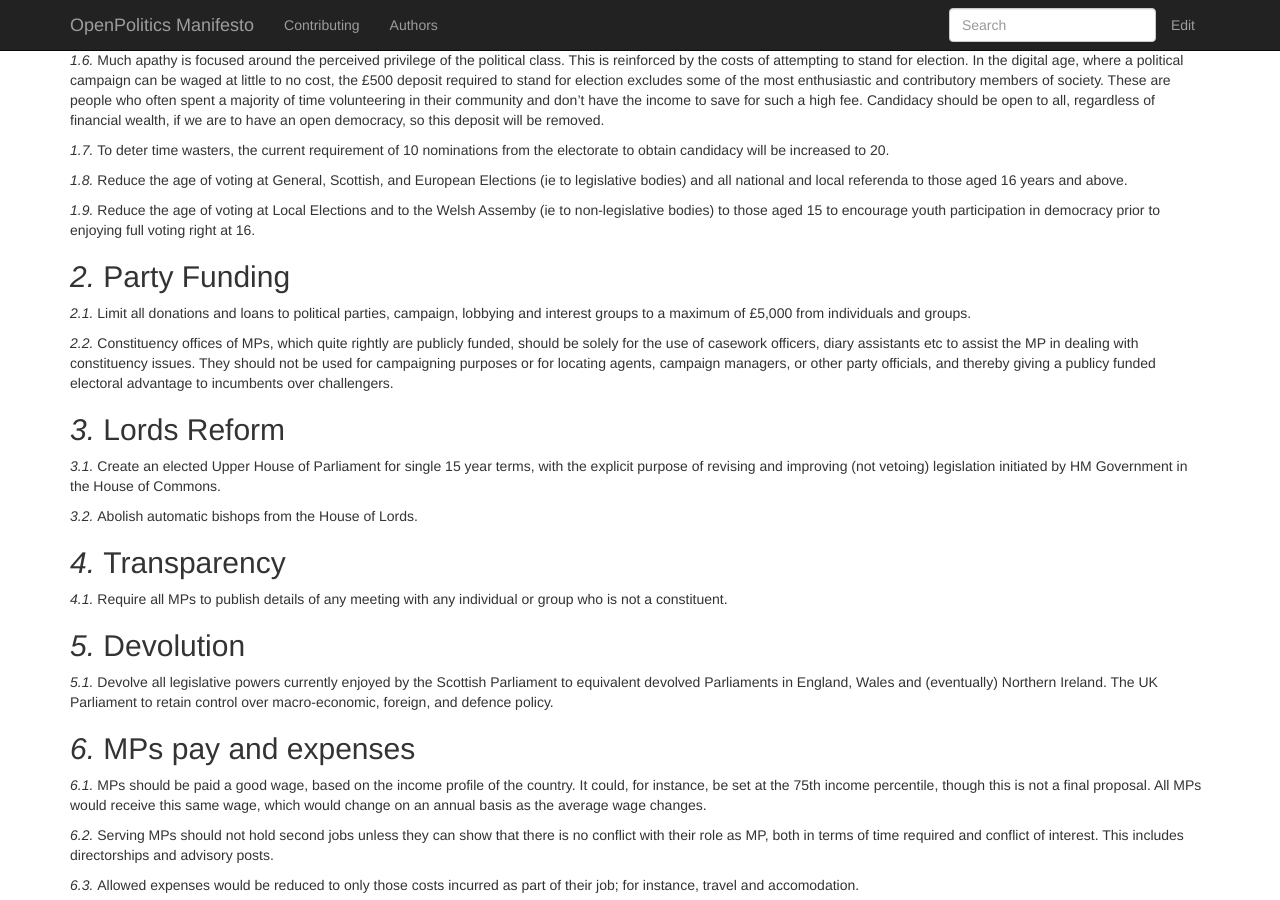
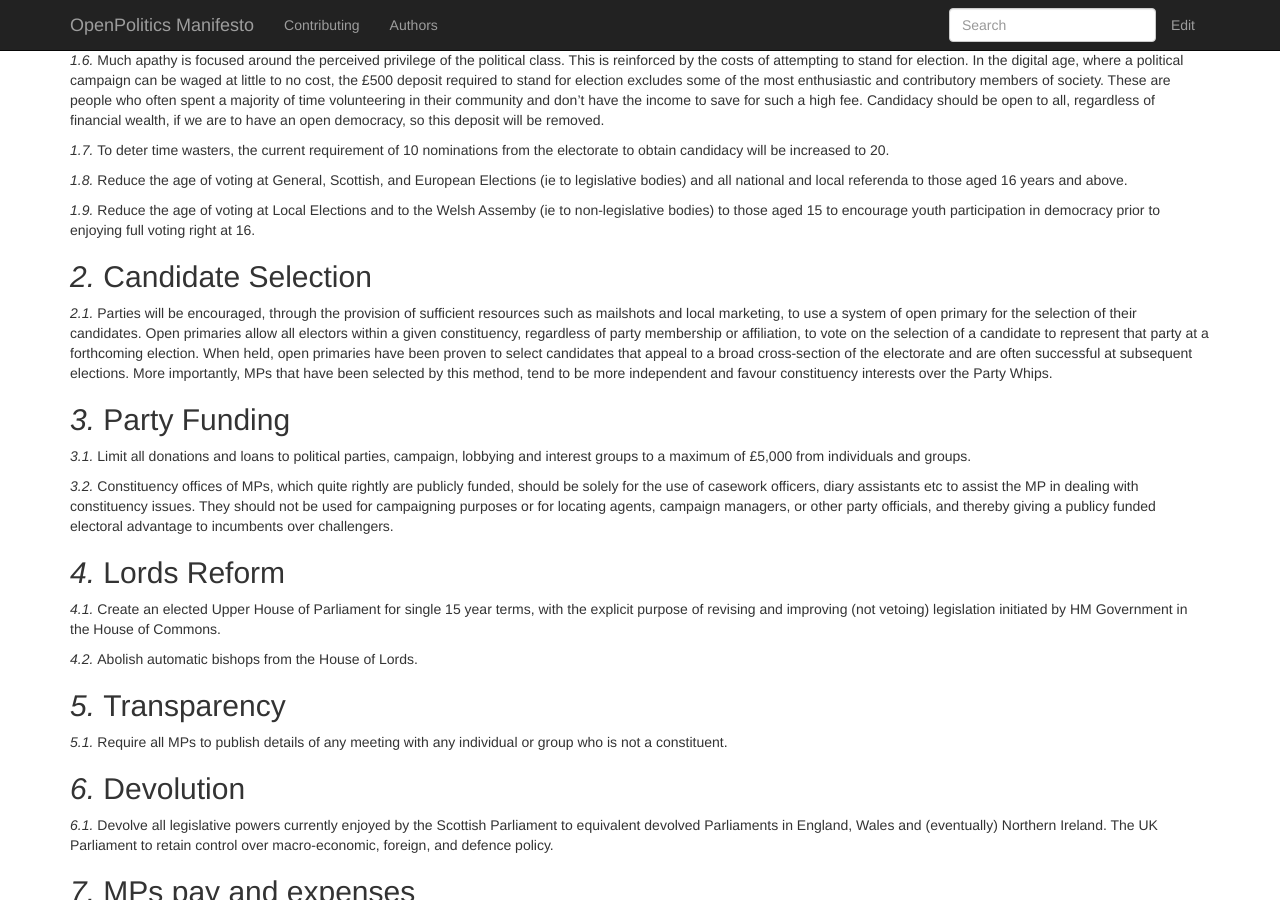
Before and after one commit to openpolitics/manifesto, a Jekyll site: the page built from democracy.md, in a window 1280 px wide and 900 px high, scrolled down 348 px. Built offline with Jekyll 4.4.1, drawn with Linux system fonts in a browser that asks for light colours; nearby versions of some CDN libraries.

Commit message:
Use of Open Primaries for Candidate Selection

```diff
--- a/democracy.md
+++ b/democracy.md
@@ -25,6 +25,10 @@ To deter time wasters, the current requirement of 10 nominations from the electo
 Reduce the age of voting at General, Scottish, and European Elections (ie to legislative bodies) and all national and local referenda to those aged 16 years and above.
 
 Reduce the age of voting at Local Elections and to the Welsh Assemby (ie to non-legislative bodies) to those aged 15 to encourage youth participation in democracy prior to enjoying full voting right at 16.
+
+## Candidate Selection
+
+Parties will be encouraged, through the provision of sufficient resources such as mailshots and local marketing, to use a system of open primary for the selection of their candidates. Open primaries allow all electors within a given constituency, regardless of party membership or affiliation, to vote on the selection of a candidate to represent that party at a forthcoming election. When held, open primaries have been proven to select candidates that appeal to a broad cross-section of the electorate and are often successful at subsequent elections. More importantly, MPs that have been selected by this method, tend to be more independent and favour constituency interests over the Party Whips.
 
 ## Party Funding
 
```
